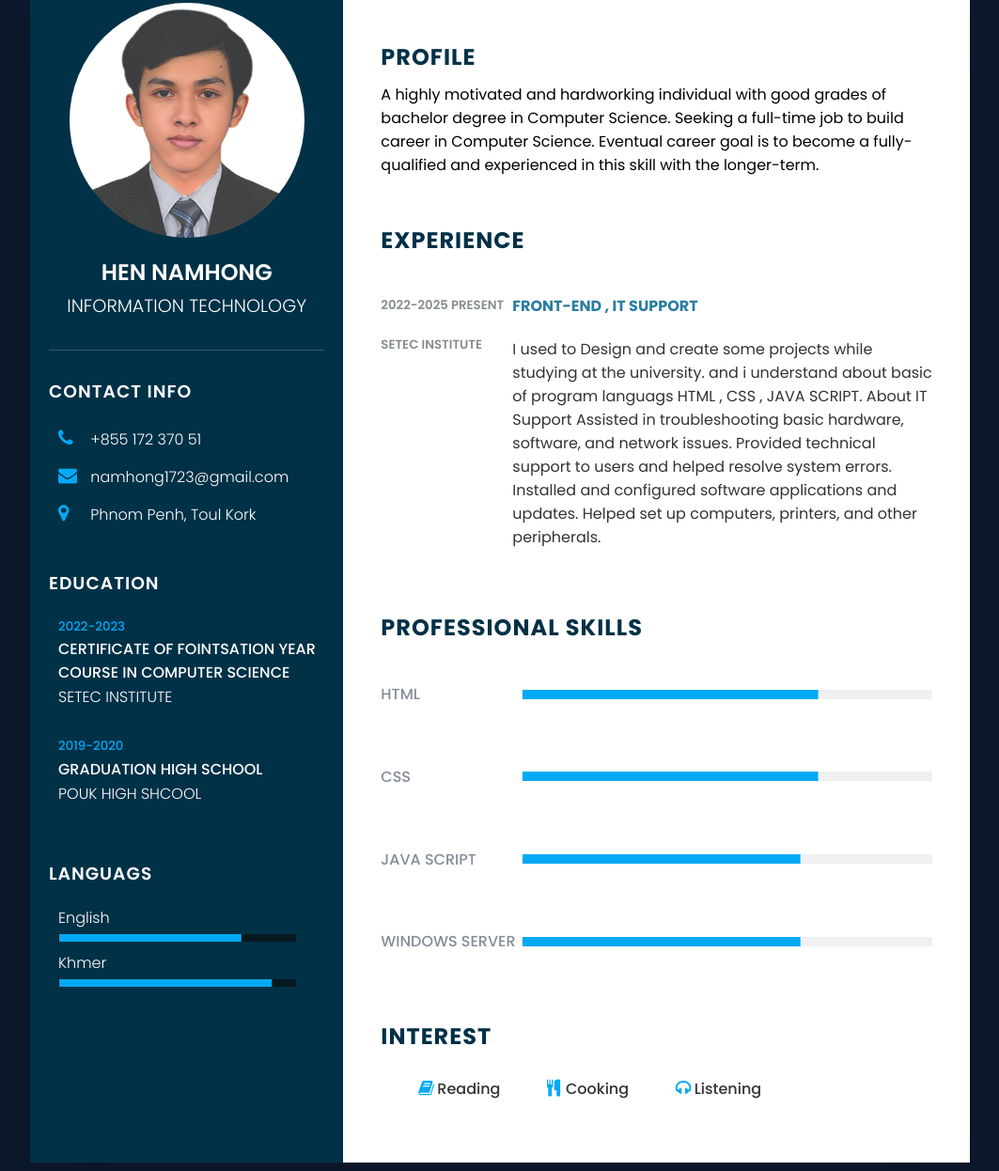
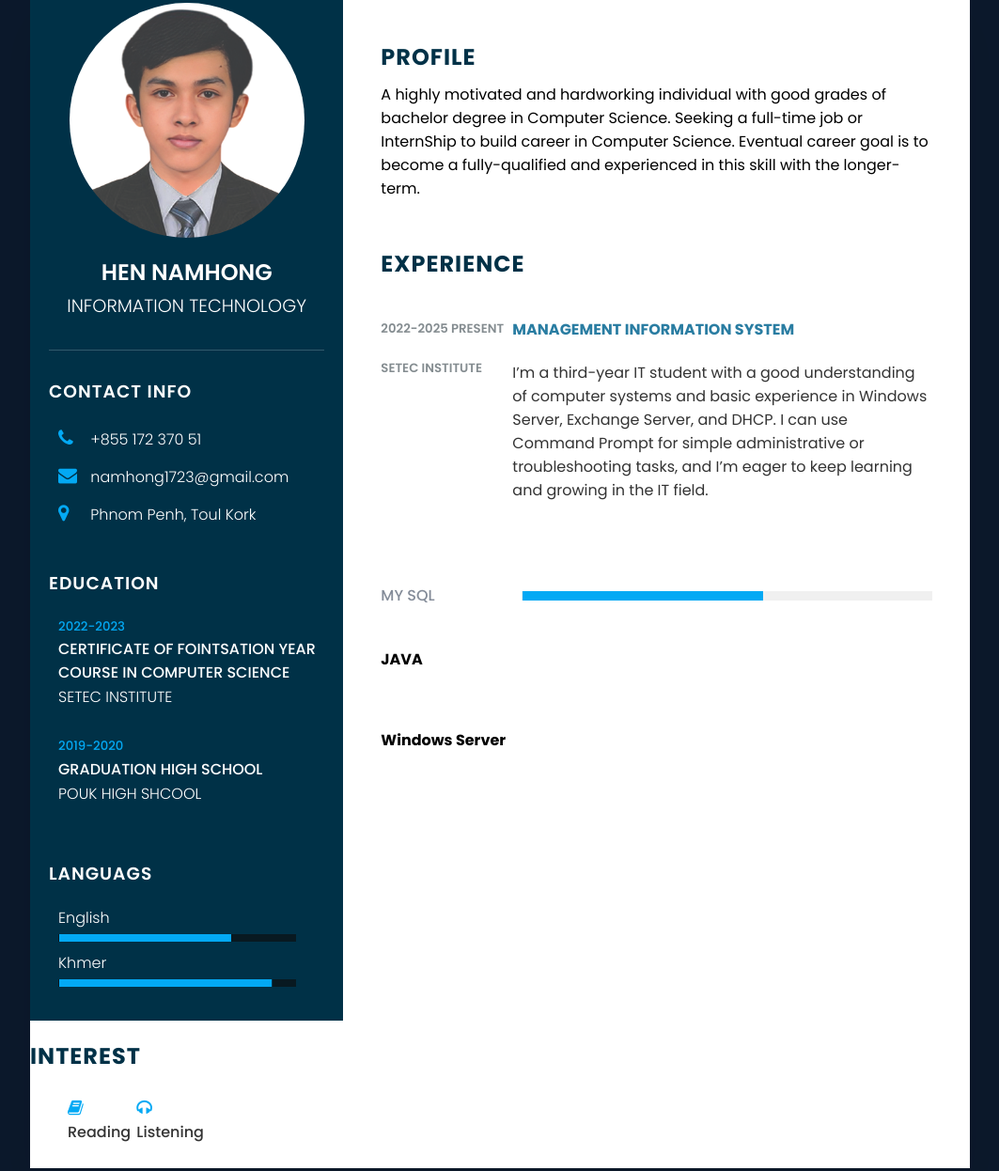
Before and after one commit to hong1234532/HongCV, a plain HTML site: page index.html in a window 1280 px wide. Shown: the part 67-1313 px from the top of the page at 94% size, without its empty margins (108-1171 px from the left). Drawn offline with Linux system fonts and the light colour scheme; files that its build step writes are made by us from their sources; files whose address does not match are found by name.

Commit message:
Update index.html

```diff
--- a/index.html
+++ b/index.html
@@ -108,7 +108,7 @@
 
                           <span class="percent">
 
-                            <div class="bar1" style="width: 85%;"></div>
+                            <div class="bar1" style="width: 80%;"></div>
 
                         </span>
 
@@ -138,7 +138,7 @@
 
                     <h2 class="title2">Profile</h2>
 
-                    <P1>A highly motivated and hardworking individual with good grades of bachelor degree in Computer Science. Seeking a full-time job to build career in Computer Science. Eventual career goal is to become a fully-qualified and experienced in this skill with the longer-term.</P1>
+                    <P1>A highly motivated and hardworking individual with good grades of bachelor degree in Computer Science. Seeking a full-time job or InternShip to build career in Computer Science. Eventual career goal is to become a fully-qualified and experienced in this skill with the longer-term.</P1>
 
                 </div>
 
@@ -158,10 +158,9 @@
 
                             <div class="text">
 
-                                <h4>Front-end , IT Support</h4>
+                                <h4>Management Information System</h4>
 
-                                <P>I used to Design and create some projects while studying at the university. and i understand about basic of program languags HTML , CSS , JAVA SCRIPT. About IT Support Assisted in troubleshooting basic hardware, software, and network issues.
-                                   Provided technical support to users and helped resolve system errors. Installed and configured software applications and updates. Helped set up computers, printers, and other peripherals.
+                                <P>I’m a third-year IT student with a good understanding of computer systems and basic experience in Windows Server, Exchange Server, and DHCP. I can use Command Prompt for simple administrative or troubleshooting tasks, and I’m eager to keep learning and growing in the IT field.
                                 </P>
 
                             </div>
@@ -172,29 +171,15 @@
 
                 <div class="about skills">
 
-                    <h2 class="title2">Professional skills</h2>
-
                     <div class="box">
 
-                        <h4>Html</h4>
+
+
+                                 <h4>My SQL</h4>
 
                         <div class="percent">
 
-                           <div class="bar" style="width: 80%;">
-
-                           </div>
-
-                        </div>
-
-                    </div>
-
-                    <div class="box">
-
-                        <h4>Css</h4>
-
-                        <div class="percent">
-
-                            <div class="bar" style="width: 80%;">
+                            <div class="bar" style="width: 65%;">
 
                             </div>
 
@@ -202,14 +187,11 @@
 
                     </div>
 
-
-                    <div class="box">
-
-                        <h4>JAVA SCRIPT</h4>
+                        <h4>JAVA</h4>
 
                         <div class="percent">
 
-                            <div class="bar" style="width: 75%;">
+                            <div class="bar" style="width: 50%;">
 
                             </div>
 
@@ -223,7 +205,7 @@
 
                         <div class="percent">
 
-                            <div class="bar" style="width: 75%;">
+                            <div class="bar" style="width: 60%;">
 
                             </div>
 
@@ -255,8 +237,6 @@
 
                             <li><i class="fa fa-book" aria-hidden="true"></i>Reading</li>
 
-                            <li><i class="fa fa-cutlery" aria-hidden="true"></i>Cooking</li>
-
                             <li><i class="fa fa-headphones" aria-hidden="true"></i>Listening</li>
 
                         </ul>
@@ -273,4 +253,5 @@
 
     </body>
 
+
 </html>
```
